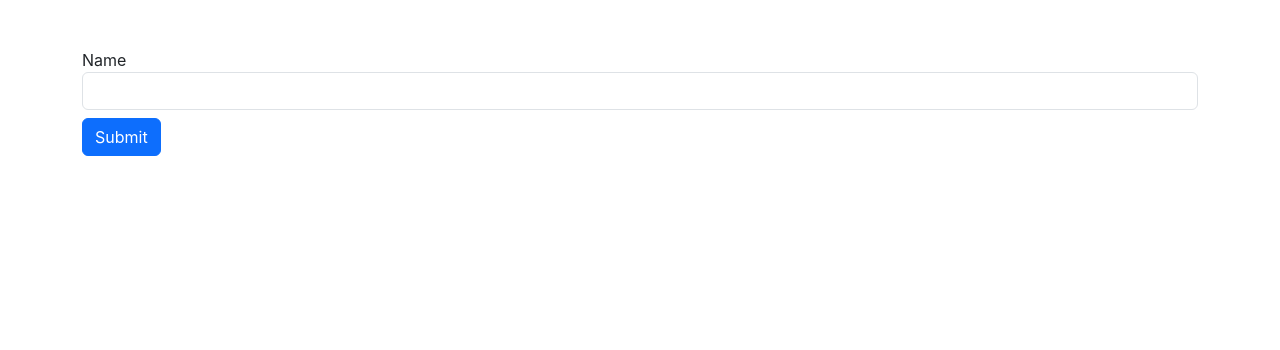
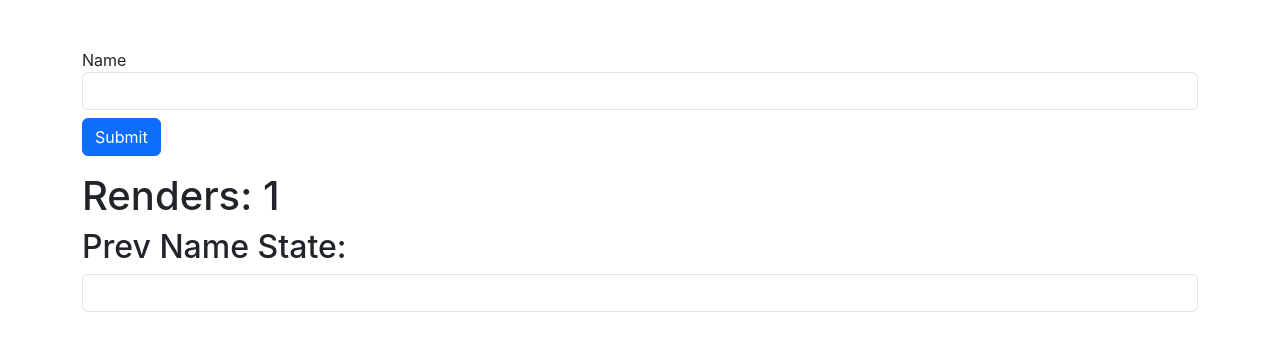
Before and after one commit to Anirudh-koushik-99/React-sandbox, a React (Create React App) app: page / in a window 1280 px wide. Shown: the top 350 px of the page. Built offline with nearby package versions, Linux system fonts and the light colour scheme.

Commit message:
useRefExample2 get previous states

```diff
--- a/src/App.js
+++ b/src/App.js
@@ -1,9 +1,12 @@
 import UseRefExample1 from "./components/UseRefExample1"
+import UseRefExample2 from "./components/UseRefExample2"
 
 function App() {
   return (
     <div className="container mt-5">
       <UseRefExample1 />
+
+      <UseRefExample2 />
     </div>
   )
 }
--- /dev/null
+++ b/src/components/UseRefExample2.jsx
@@ -0,0 +1,28 @@
+import { useState, useEffect, useRef } from "react";
+
+function UseRefExample2() {
+  const [name, setName] = useState("");
+
+  const renders = useRef(1);
+  const prevName = useRef('')
+
+
+  useEffect(() => {
+    renders.current = renders.current + 1;
+    prevName.current = name
+  },[name]);
+  return (
+    <div>
+      <h1>Renders: {renders.current}</h1>
+      <h2>Prev Name State: {prevName.current}</h2>
+      <input
+        type="text"
+        value={name}
+        onChange={(e) => setName(e.target.value)}
+        className="form-control mb-3"
+      />
+    </div>
+  );
+}
+
+export default UseRefExample2;
```
Also changed, not shown: src/components/UseRefExample1.jsx (renamed from src/components/UseRefExample1.js).
